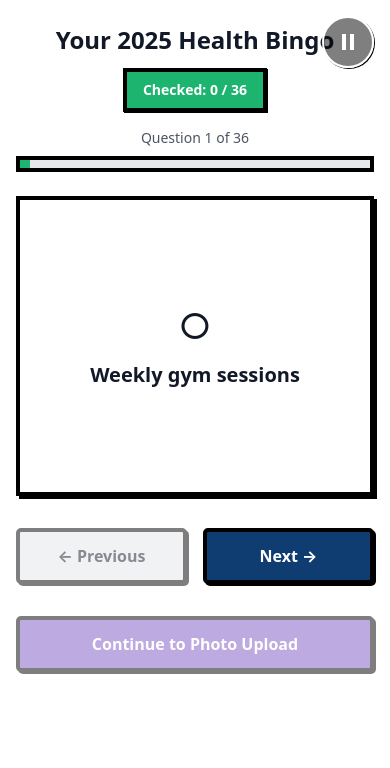
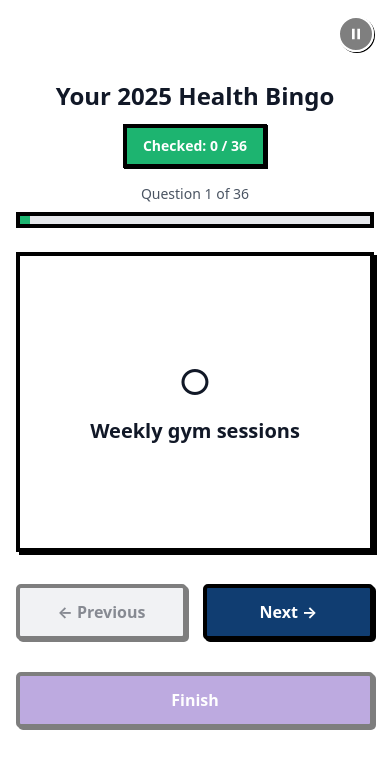
Before and after one commit to kulawise/community-ui, a React (Vite) app: page /2025-bingo in a window 390 px wide. Both pictures are taken after a click on the button "Start Bingo". Shown: the top 768 px of the page. Built offline with nearby package versions, Linux system fonts and the light colour scheme.

Commit message:
optimize flow

```diff
--- a/src/components/bingo/BingoChecklist.tsx
+++ b/src/components/bingo/BingoChecklist.tsx
@@ -85,7 +85,7 @@ export default function BingoChecklist({
   const progress = ((currentIndex + 1) / BINGO_QUESTIONS.length) * 100;
 
   return (
-    <section className="min-h-screen py-6 sm:py-12 px-4 bg-white">
+    <section className="min-h-screen py-6 sm:py-12 px-4 bg-white pt-20 sm:pt-6">
       <div className="max-w-4xl mx-auto">
         <div className="text-center mb-6 sm:mb-8">
           <h2 className="text-2xl sm:text-3xl md:text-4xl font-extrabold text-gray-900 mb-3 sm:mb-4">
@@ -179,7 +179,7 @@ export default function BingoChecklist({
             disabled={checkedItems.size < 5}
             className="bg-kulapurple text-white font-bold px-6 sm:px-8 py-3 sm:py-4 rounded-sm shadow-brutal hover:shadow-brutal-sm active:translate-x-1 active:translate-y-1 transition-all duration-150 text-base sm:text-lg border-4 border-black w-full sm:w-auto touch-manipulation disabled:opacity-50 disabled:cursor-not-allowed"
           >
-            Continue to Photo Upload
+            Finish
           </button>
         </div>
       </div>
--- a/src/pages/HealthBingo.tsx
+++ b/src/pages/HealthBingo.tsx
@@ -71,13 +71,13 @@ export default function HealthBingo() {
     <div className="min-h-screen bg-white relative">
       <button
         onClick={toggleMusic}
-        className="fixed top-4 right-4 z-50 bg-black/50 hover:bg-black/70 text-white p-3 rounded-full border-2 border-white shadow-brutal-sm transition-all duration-150"
+        className="fixed top-4 right-4 z-50 bg-black/50 hover:bg-black/70 text-white p-2 sm:p-3 rounded-full border-2 border-white shadow-brutal-sm transition-all duration-150"
         aria-label={isPlaying ? "Pause music" : "Play music"}
       >
         {isPlaying ? (
           <svg
             xmlns="http://www.w3.org/2000/svg"
-            className="h-6 w-6"
+            className="h-4 w-4 sm:h-6 sm:w-6"
             fill="currentColor"
             viewBox="0 0 24 24"
           >
@@ -86,7 +86,7 @@ export default function HealthBingo() {
         ) : (
           <svg
             xmlns="http://www.w3.org/2000/svg"
-            className="h-6 w-6"
+            className="h-4 w-4 sm:h-6 sm:w-6"
             fill="currentColor"
             viewBox="0 0 24 24"
           >
```
